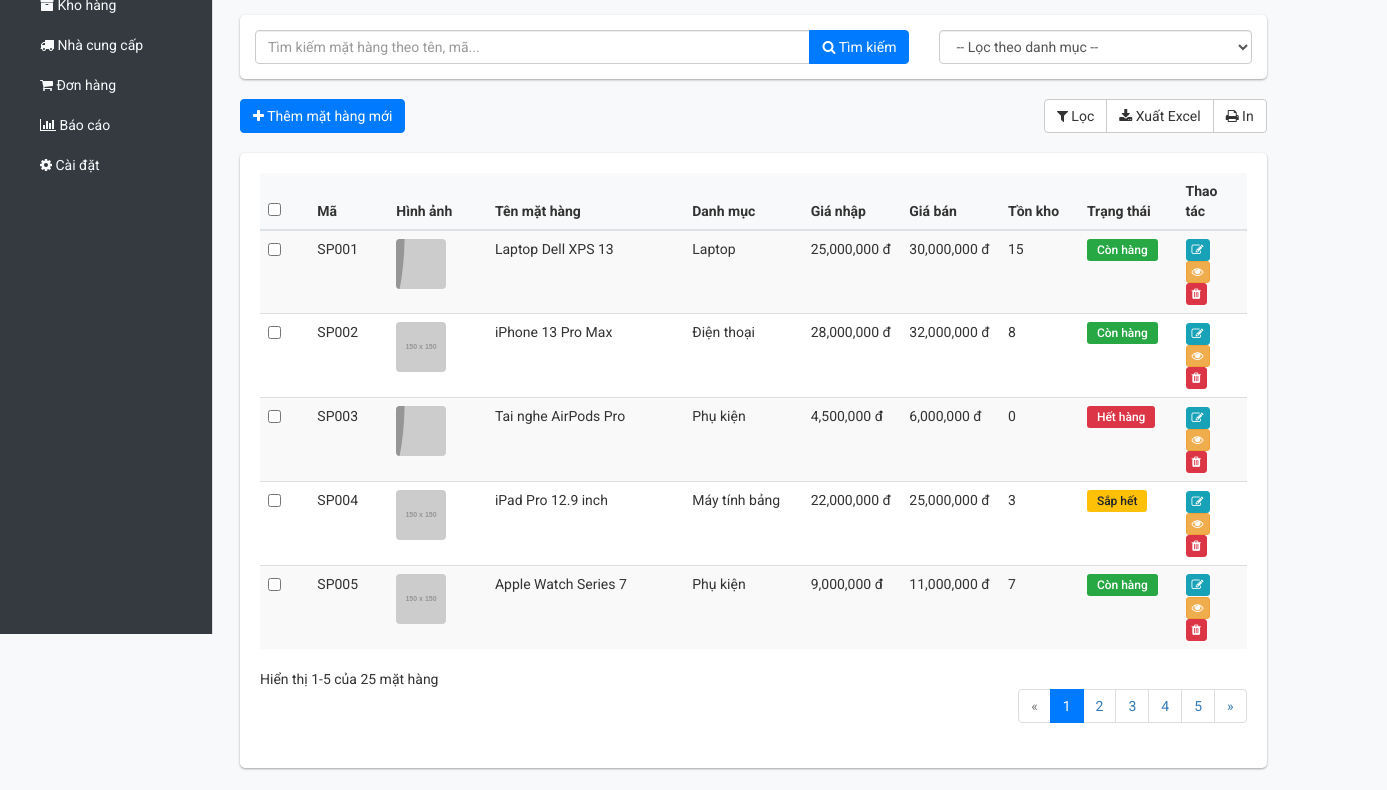
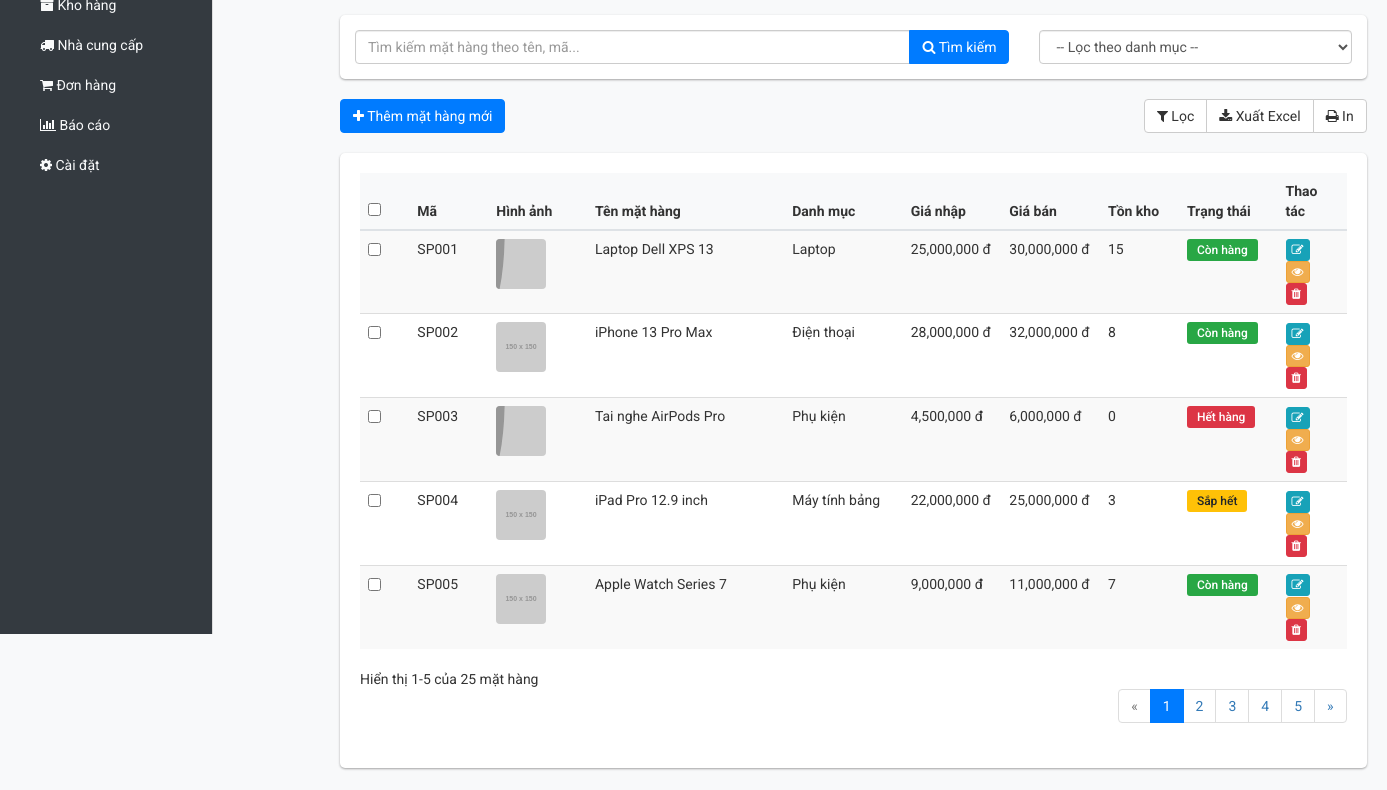
Before and after one commit to r0fing/laptrinhweb2, a plain HTML site: page products.html in a window 1280 px wide. Shown: the part 166-956 px from the top of the page, 1387 px wide, since content can reach past the window. Drawn offline with nearby package versions, Linux system fonts and the light colour scheme; placeholder pictures from the web are drawn by us.

Commit message:
Initial commit

```diff
--- a/css/style.css
+++ b/css/style.css
@@ -34,7 +34,7 @@ body {
 }
 .main-content {
   padding: 20px;
-  margin-left: 220px;
+  margin-left: 320px;
 }
 .navbar-inverse {
   background-color: #343a40;
--- a/products.html
+++ b/products.html
@@ -47,7 +47,7 @@
     }
     .main-content {
       padding: 20px;
-      margin-left: 220px;
+      margin-left: 320px;
     }
     .navbar-inverse {
       background-color: #343a40;
```
